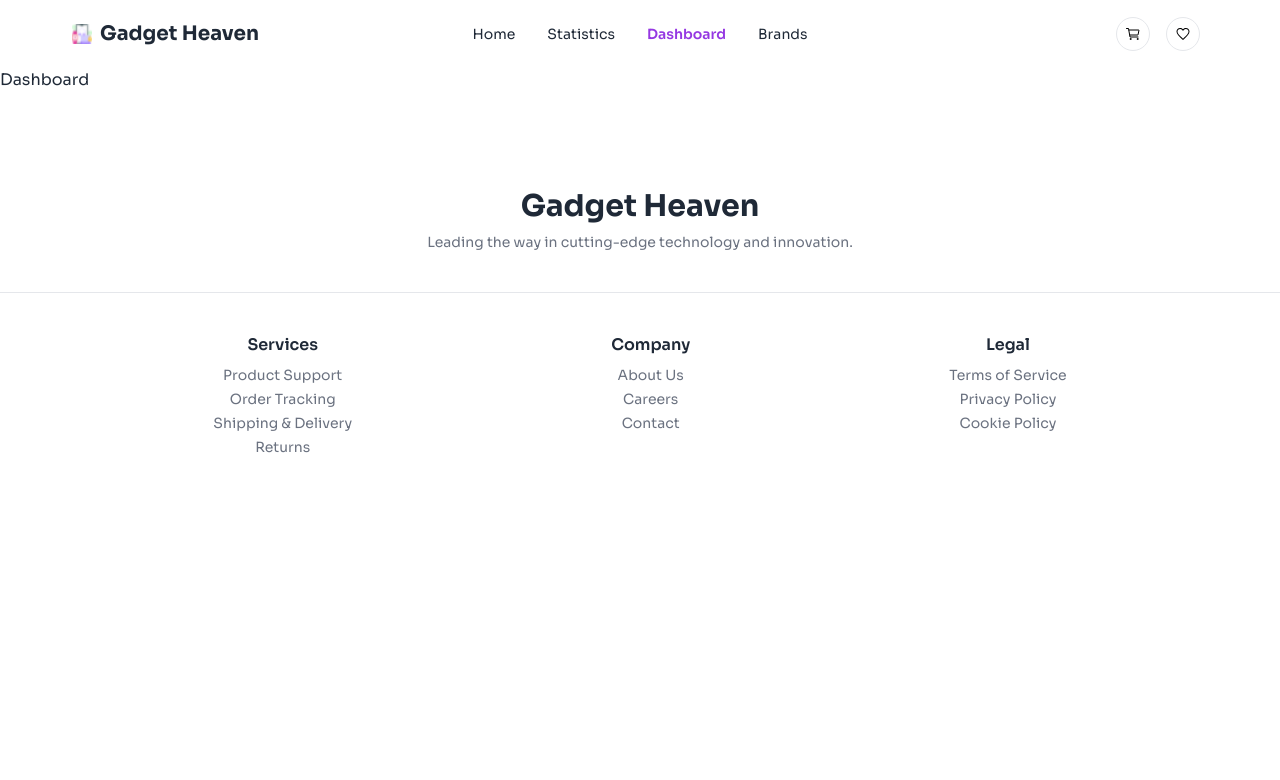
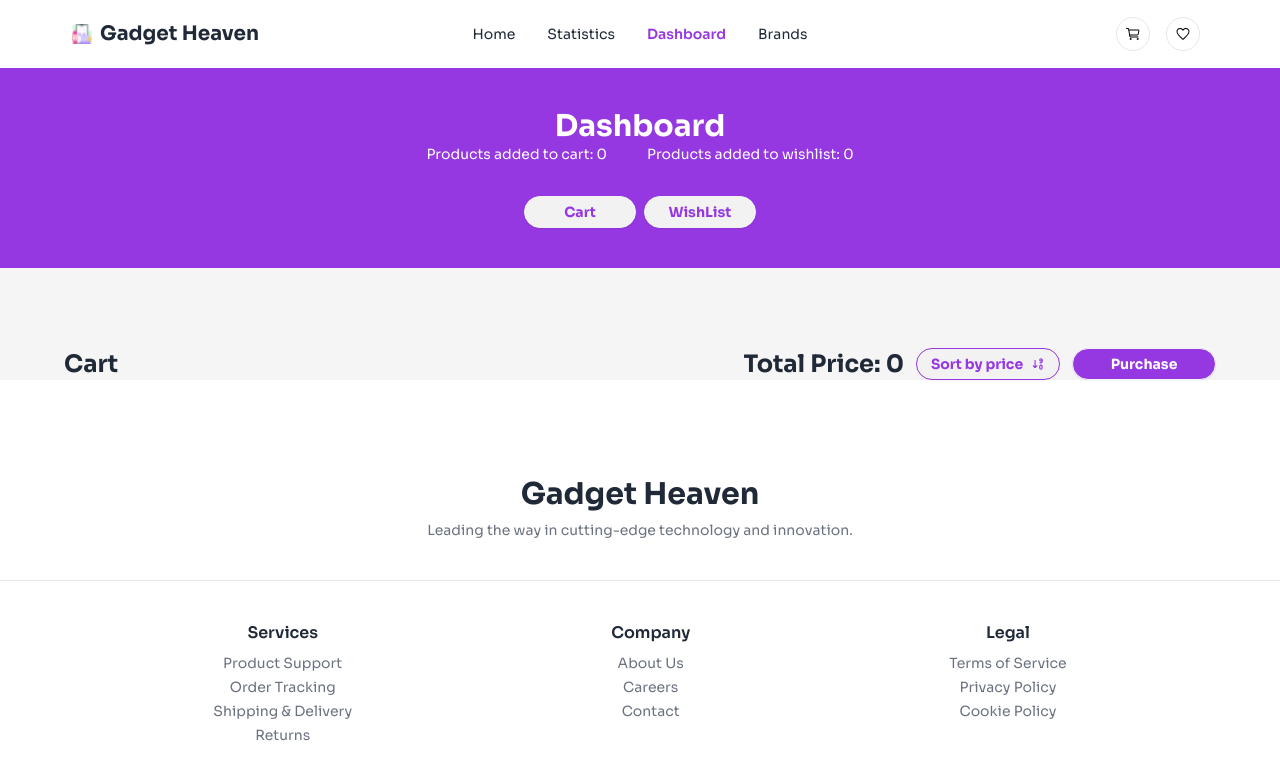
Before and after one commit to ashis263/gadget-heaven, a React (Vite) app: page /dashboard in a window 1280 px wide. Shown: the top 780 px of the page. Built offline with nearby package versions, Linux system fonts and the light colour scheme.

Commit message:
added cart on dashboard route and and added remove button functionality

```diff
--- a/public/gadgets.json
+++ b/public/gadgets.json
@@ -171,7 +171,7 @@
             "Bluetooth connectivity",
             "Touch controls"
         ],
-        "availability": true,
+        "availability": false,
         "rating": 3.9,
         "brand": "Bose"
     },
@@ -187,7 +187,7 @@
             "Dual 1832 x 1920 resolution",
             "Oculus Touch controllers"
         ],
-        "availability": true,
+        "availability": false,
         "rating": 3.6,
         "brand": "Meta"
     },
@@ -235,7 +235,7 @@
             "Haptic feedback",
             "Built-in microphone"
         ],
-        "availability": true,
+        "availability": false,
         "rating": 4.8,
         "brand": "Sony"
     }
--- /dev/null
+++ b/src/assets/AddedGadget.jsx
@@ -0,0 +1,43 @@
+import PropTypes from 'prop-types';
+import { AiOutlineCloseCircle } from "react-icons/ai";
+import { useContext } from 'react';
+import CartContext from "../contexts/CartContext";
+
+
+const AddedGadget = ({ gadget }) => {
+    const {cart, setCart} = useContext(CartContext);
+    const handleRemove = () => {
+        const gadgetIndex = cart.indexOf(gadget.product_id);
+        cart.splice(gadgetIndex, 1);
+        setCart([...cart]);
+    }
+    return (
+        <div className='py-5 sm:py-8'>
+            <div className='w-4/5 sm:w-auto mx-auto bg-white rounded-xl p-5 shadow-md space-y-2 flex flex-col sm:flex-row  items-center justify-between sm:items-start'>
+                <div className='flex text-center sm:text-start flex-col sm:flex-row  items-center gap-5'>
+                    <img className='w-3/5 sm:w-1/5 border rounded-xl aspect-square' src={gadget.product_image} alt={gadget.product_title} />
+                    <div className='space-y-2 w-4/5 sm:w-auto'>
+                        <h4 className='text-lg sm:text-xl font-bold'>{gadget.product_title}</h4>
+                        <p className='text-xs'>{gadget.description}</p>
+                        <p className='text-xs sm:text-sm font-semibold'>Price: {gadget.price}$</p>
+                        <div className='flex gap-1 '>
+                            {
+                                gadget.Specification.map((item, index) => <p className='text-xs text-gray-500 p-1 border rounded-xl' key={index}>{item}</p>)
+                            }
+                        </div>
+                    </div>
+                </div>
+                <button onClick={handleRemove} className='w-24 sm:w-auto btn btn-sm rounded-2xl sm:border-none border-2 sm:bg-white border-red-200 bg-red-50  text-red-400 text-2xl'><AiOutlineCloseCircle />
+                </button>
+            </div>
+        </div>
+    );
+};
+
+
+AddedGadget.propTypes = {
+    gadget: PropTypes.object.isRequired
+};
+
+
+export default AddedGadget;
--- /dev/null
+++ b/src/components/Cart/Cart.jsx
@@ -0,0 +1,46 @@
+import { useContext } from "react";
+import CartContext from '../../contexts/CartContext'
+import GadgetContext from '../../contexts/Gadgetcontext'
+import { TbSortDescendingNumbers } from "react-icons/tb";
+import AddedGadget from "../../assets/AddedGadget";
+
+
+const Cart = () => {
+    const { cart} = useContext(CartContext);
+    const gadgets = useContext(GadgetContext);
+    const addedGadgets = [];
+    for (let gadget of gadgets) {
+        for (let id of cart) {
+            if (id === gadget.product_id) {
+                addedGadgets.push(gadget);
+            }
+        }
+    }
+    let totalPrice = 0;
+    for (let gadget of addedGadgets) {
+        totalPrice += gadget.price;
+    }
+    return (
+        <div className="bg-[rgba(190,190,190,0.15)] pt-10 sm:pt-20">
+            <div className="w-[90%] mx-auto">
+                <div className="flex flex-col sm:flex-row items-center gap-3 justify-between">
+                    <h3 className="text-2xl font-bold">Cart</h3>
+                    <div className="flex flex-col sm:flex-row items-center gap-1 sm:gap-3">
+                        <h3 className="text-lg sm:text-2xl font-bold">Total Price: {totalPrice}</h3>
+                        <button onClick='' className="text-[rgb(149,56,226)] border border-[rgb(149,56,226)] font-bold btn btn-sm rounded-3xl w-36 flex gap-2 items-center">Sort by price <TbSortDescendingNumbers />
+                        </button>
+                        <button onClick='' className="text-white bg-[rgb(149,56,226)] font-bold btn btn-sm rounded-3xl w-36 flex gap-2 items-center">Purchase
+                        </button>
+                    </div>
+                </div>
+            </div>
+            <div className="grid grid-cols-1 w-[90%] mx-auto">
+                {
+                    addedGadgets.map((gadget, index) => <AddedGadget key={index} gadget={gadget}></AddedGadget>)
+                }
+            </div>
+        </div>
+    );
+}
+
+export default Cart;
--- a/src/components/Dashboard/Dashboard.jsx
+++ b/src/components/Dashboard/Dashboard.jsx
@@ -1,16 +1,36 @@
 // import PropTypes from 'prop-types';
 
 import { Helmet, HelmetProvider } from "react-helmet-async";
+import { useContext } from "react";
+import CartContext from "../../contexts/CartContext";
+import WishContext from "../../contexts/WishContext";
+import { Outlet, useNavigate } from "react-router-dom";
 
 
 const Dashboard = () => {
+    const { cart} = useContext(CartContext);
+    const { wishlist} = useContext(WishContext);
+    const navigate = useNavigate();
     return (
         <div>
             <HelmetProvider>
                 <Helmet>
                     <title>Gradget Heaven | Dashboard</title>
                 </Helmet>
-                <p>Dashboard</p>
+                <div className="bg-[rgb(149,56,226)] text-center text-white">
+                    <div className="w-3/5 mx-auto py-5 sm:py-10">
+                        <h3 className="text-xl sm:text-3xl font-bold">Dashboard</h3>
+                        <div className="flex flex-col sm:flex-row sm:gap-10 justify-center">
+                            <p className="text-xs sm:text-sm">Products added to cart: {cart.length}</p>
+                            <p className="text-xs sm:text-sm">Products added to wishlist: {wishlist.length}</p>
+                        </div>
+                        <div className="space-x-2 pt- sm:pt-8">
+                            <button onClick={() => navigate('/dashboard/cart')} className="text-[rgb(149,56,226)] font-bold btn btn-sm rounded-3xl w-28">Cart</button>
+                            <button onClick='' className="text-[rgb(149,56,226)] font-bold btn btn-sm rounded-3xl w-28">WishList</button>
+                        </div>
+                    </div>
+                </div>
+                <Outlet></Outlet>
             </HelmetProvider>
         </div>
     );
--- a/src/components/ProductDetails/ProductDetails.jsx
+++ b/src/components/ProductDetails/ProductDetails.jsx
@@ -11,7 +11,6 @@ const ProductDetails = () => {
     const { id } = useParams();
     const {cart, setCart} = useContext(CartContext);
     const {wishlist, setWishlist} = useContext(WishContext);
-    console.log(wishlist);
     const products = useLoaderData();
     const product = products.find(item => item.product_id === id);
     const [isAdded, setIsAdded] = useState(cart.includes(product.product_id));
@@ -50,6 +49,9 @@ const ProductDetails = () => {
                     <div className="space-y-1 sm:w-1/2">
                         <h3 className="text-lg sm:text-2xl font-bold">{product.product_title}</h3>
                         <p className="text-lg font-semibold">Price: {product.price}$</p>
+                        <div className={product.availability ? 'bg-green-205 border border-green-300 w-32 rounded-full' : 'bg-red-50 border border-red-300 w-32 rounded-full'}>
+                            <p className={product.availability ? 'text-green-500 font-semibold text-center' : 'text-red-500 font-semibold text-center'}>{product.availability ? 'In Stock' : 'Stocked Out'}</p>
+                        </div>
                         <p className="text-xs">{product.description}</p>
                         <p className="font-semibold">{product.brand} {product.category}</p>
                         <p className="font-semibold text-lg">Specifications: </p>
@@ -63,7 +65,7 @@ const ProductDetails = () => {
                             <ReactStars {...rating} />
                         </div>
                         <div className="flex gap-2 items-center justify-center sm:justify-normal">
-                            <button onClick={handleCart} className={`bg-[rgb(149,56,226)] font-bold btn btn-sm rounded-3xl w-36 ${isAdded ? 'text-black' : 'text-white'}`} disabled={isAdded}>Add to cart <IoCartOutline className={isAdded ? '' : 'text-white'} /></button>
+                            <button onClick={handleCart} className={`bg-[rgb(149,56,226)] font-bold btn btn-sm rounded-3xl w-36 ${(isAdded || !product.availability) ? 'text-black' : 'text-white'}`} disabled={isAdded || !product.availability}>Add to cart <IoCartOutline className={isAdded || !product.availability ? '' : 'text-white'} /></button>
                             <button onClick={handleHeart} className={`m-2 bg-white p-[6px] rounded-full border ${isWished ? "text-gray-300" : "text-black"}`} disabled={isWished}>
                                 <IoMdHeartEmpty />
                             </button>
```
Also changed, not shown: src/main.jsx (+12 -1 lines).
